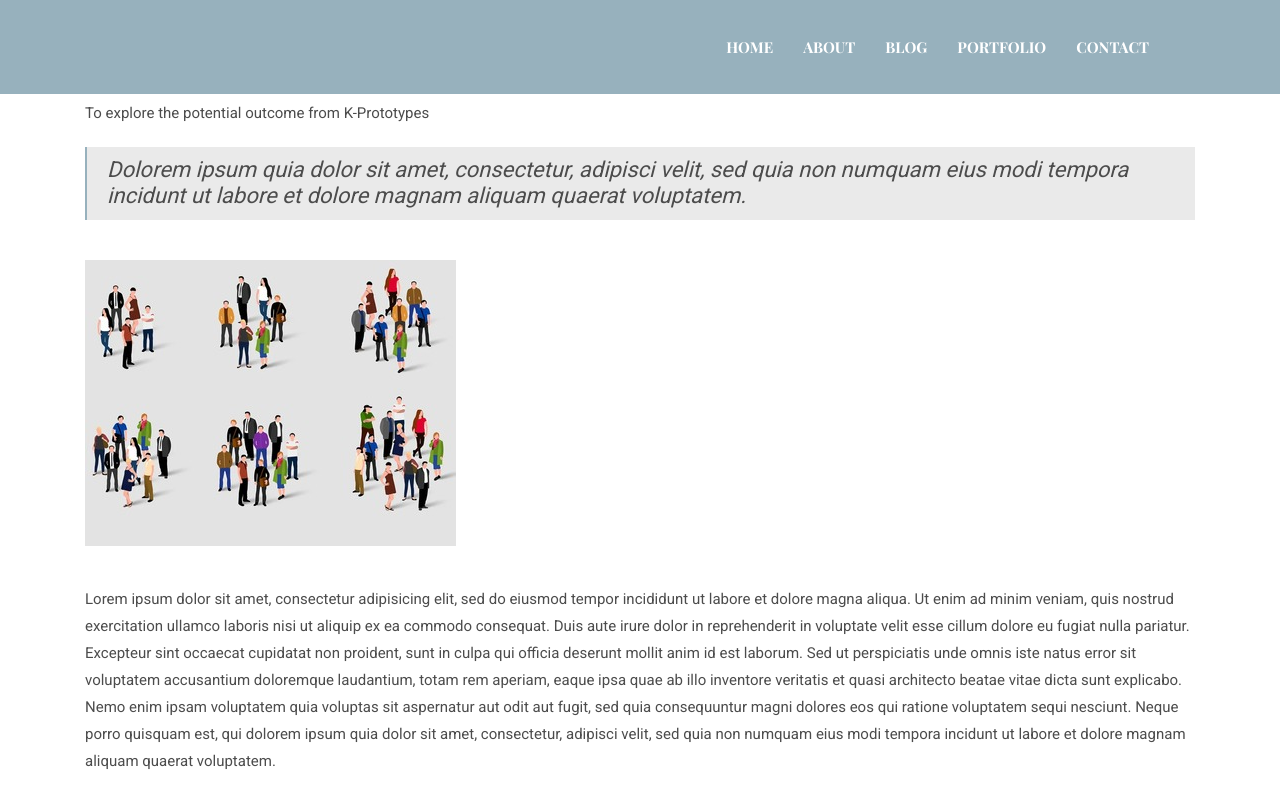
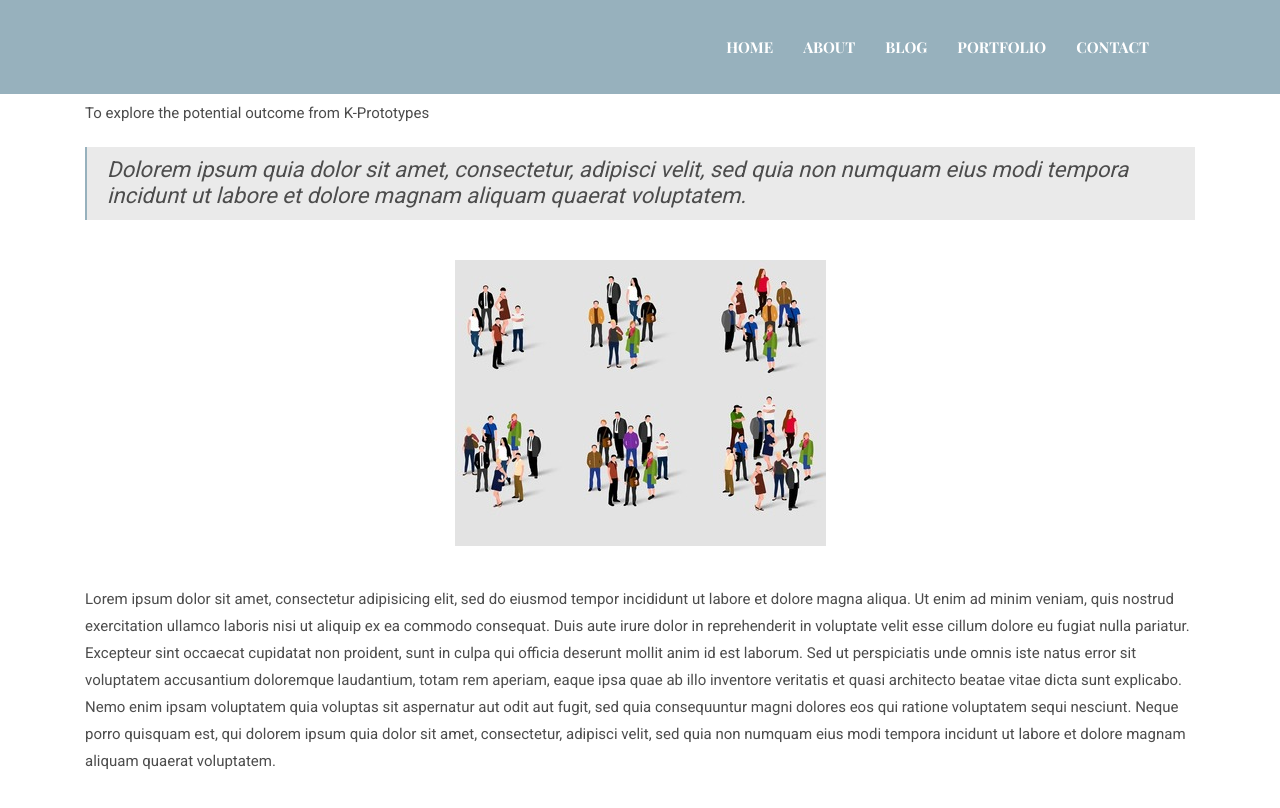
Before and after one commit to RandaAdel/RandaAdel.github.io, a Jekyll site: the page built from _posts/2024-10-30-clustering-with-categorical-data.markdown, in a window 1280 px wide and 900 px high, scrolled down 975 px. Shown: the top 808 px of the window. Built offline with Jekyll 4.4.1, drawn with Linux system fonts in a browser that asks for light colours.

Commit message:
add more pics

```diff
--- a/_posts/2024-10-30-clustering-with-categorical-data.markdown
+++ b/_posts/2024-10-30-clustering-with-categorical-data.markdown
@@ -15,6 +15,8 @@
 
 > Dolorem ipsum quia dolor sit amet, consectetur, adipisci velit, sed quia non numquam eius modi tempora incidunt ut labore et dolore magnam aliquam quaerat voluptatem.
 
-![Additional image description](/assets/images/blog/cluster.jpg)
+<p style="text-align: center;">
+  <img src="/assets/images/blog/cluster.jpg" alt="Additional image description">
+</p>
 
 Lorem ipsum dolor sit amet, consectetur adipisicing elit, sed do eiusmod tempor incididunt ut labore et dolore magna aliqua. Ut enim ad minim veniam, quis nostrud exercitation ullamco laboris nisi ut aliquip ex ea commodo consequat. Duis aute irure dolor in reprehenderit in voluptate velit esse cillum dolore eu fugiat nulla pariatur. Excepteur sint occaecat cupidatat non proident, sunt in culpa qui officia deserunt mollit anim id est laborum. Sed ut perspiciatis unde omnis iste natus error sit voluptatem accusantium doloremque laudantium, totam rem aperiam, eaque ipsa quae ab illo inventore veritatis et quasi architecto beatae vitae dicta sunt explicabo. Nemo enim ipsam voluptatem quia voluptas sit aspernatur aut odit aut fugit, sed quia consequuntur magni dolores eos qui ratione voluptatem sequi nesciunt. Neque porro quisquam est, qui dolorem ipsum quia dolor sit amet, consectetur, adipisci velit, sed quia non numquam eius modi tempora incidunt ut labore et dolore magnam aliquam quaerat voluptatem.
```
